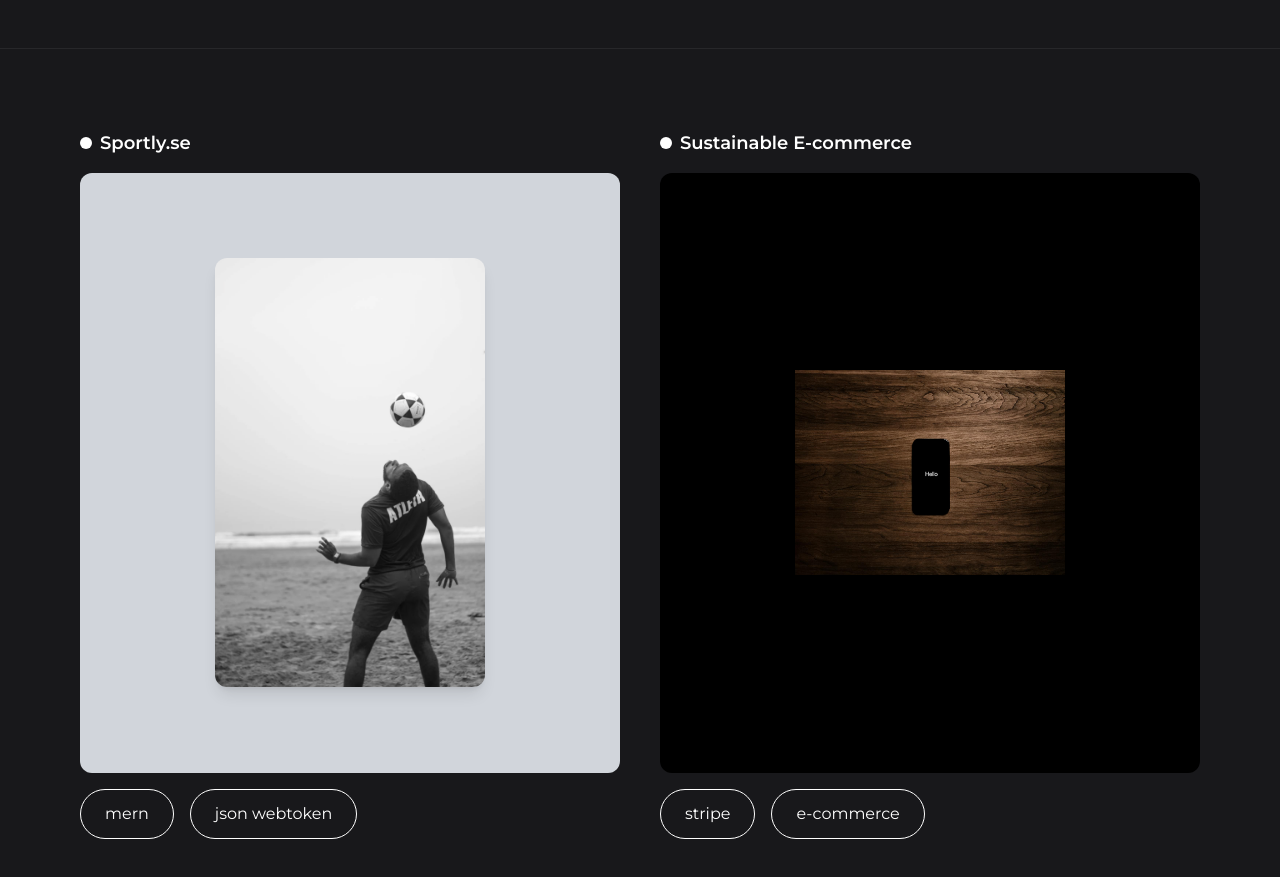
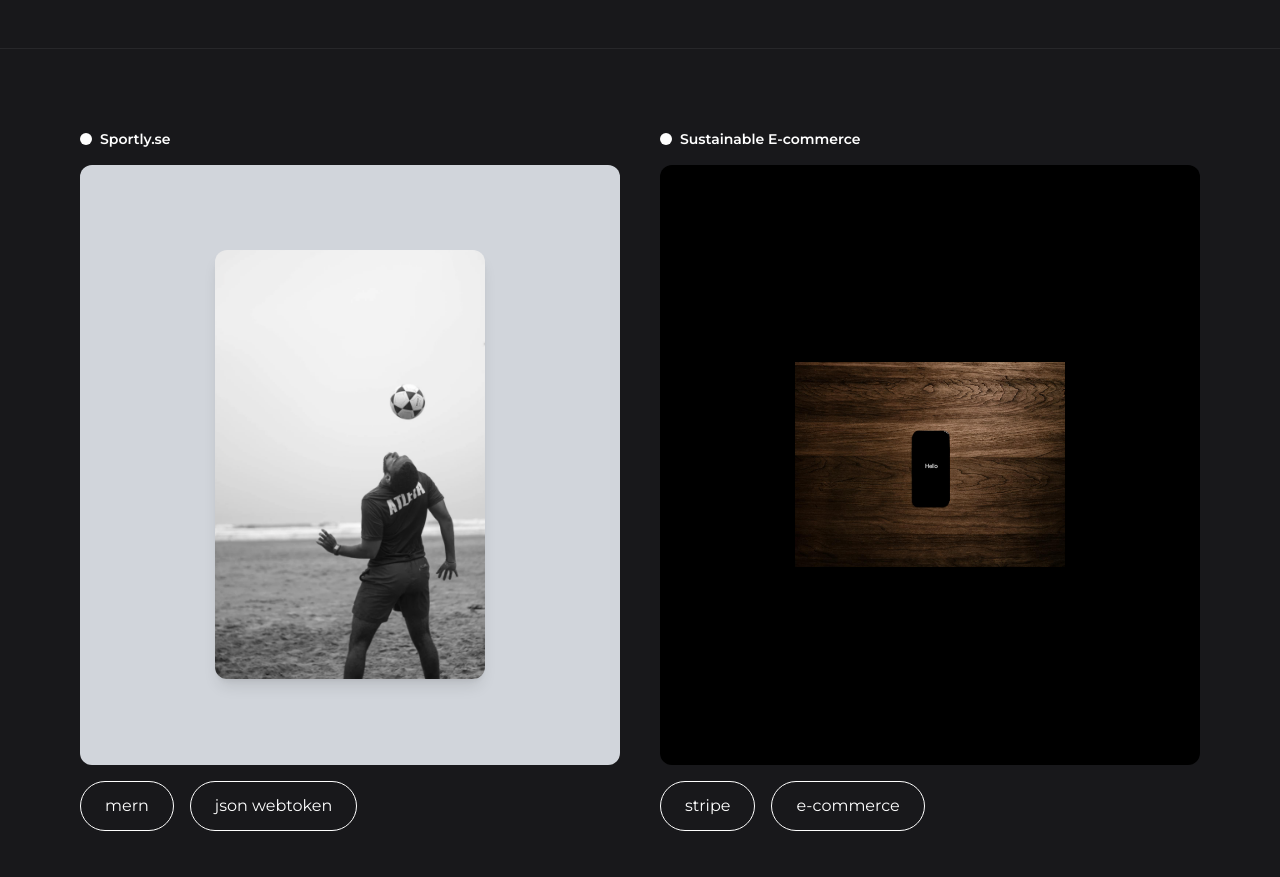
Before and after one commit to ns-develops/Portfolio-ns-dev.tech, a React (Vite) app: page / in a window 1280 px wide. Shown: the part 6220-7097 px from the top of the page. Built offline with nearby package versions, Linux system fonts and the light colour scheme; a web font is replaced by a local one.

Commit message:
upd text

```diff
--- a/src/components/Portfolio.jsx
+++ b/src/components/Portfolio.jsx
@@ -21,7 +21,7 @@ const Portfolio = () => {
 
           <div className="flex items-center gap-2 mb-4">
             <span className="w-3 h-3 rounded-full bg-white"></span>
-            <span className="text-white text-lg font-semibold">Sportly.se</span>
+            <span className="text-white text-sm font-semibold">Sportly.se</span>
           </div>
 
           <div className="cardcontainer relative group rounded-xl h-[75vh] overflow-hidden flex items-center justify-center bg-gray-300">
@@ -57,7 +57,7 @@ const Portfolio = () => {
 
           <div className="flex items-center gap-2 mb-4">
             <span className="w-3 h-3 rounded-full bg-white"></span>
-            <span className="text-white text-lg font-semibold">Sustainable E-commerce</span>
+            <span className="text-white text-sm font-semibold">Sustainable E-commerce</span>
           </div>
 
           <div className="cardcontainer relative group rounded-xl h-[75vh] overflow-hidden flex items-center justify-center bg-black">
```
